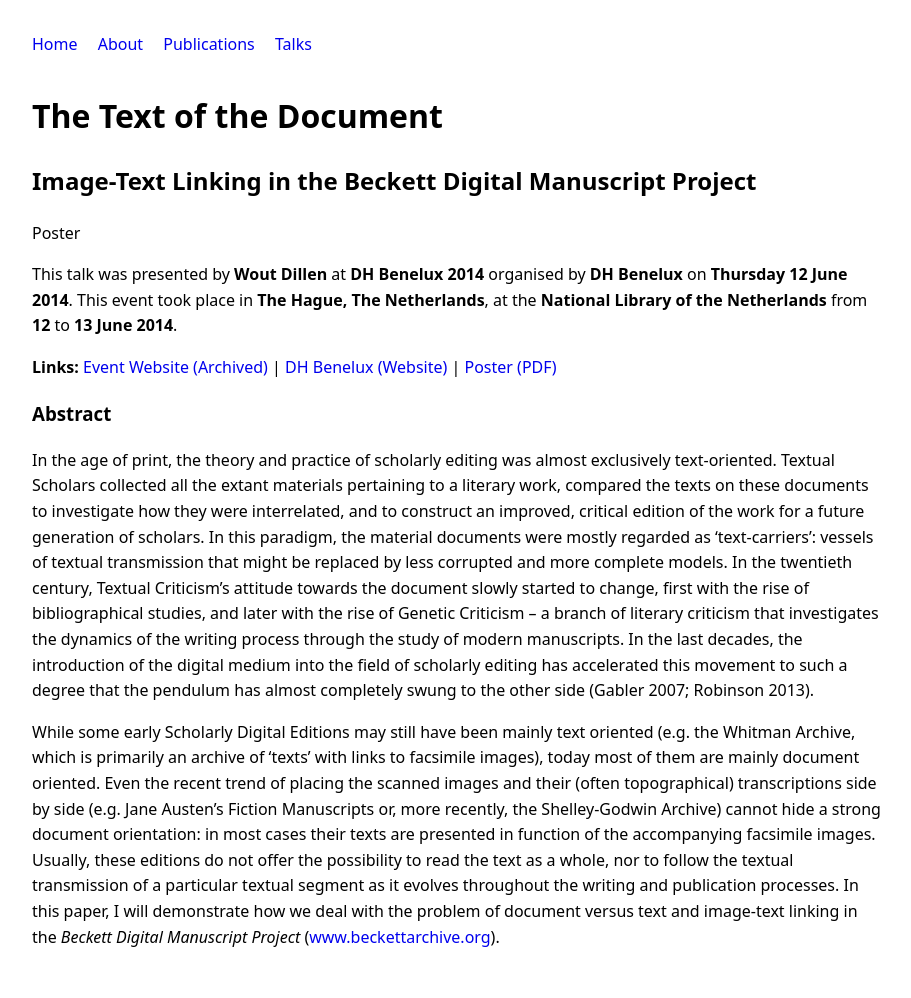
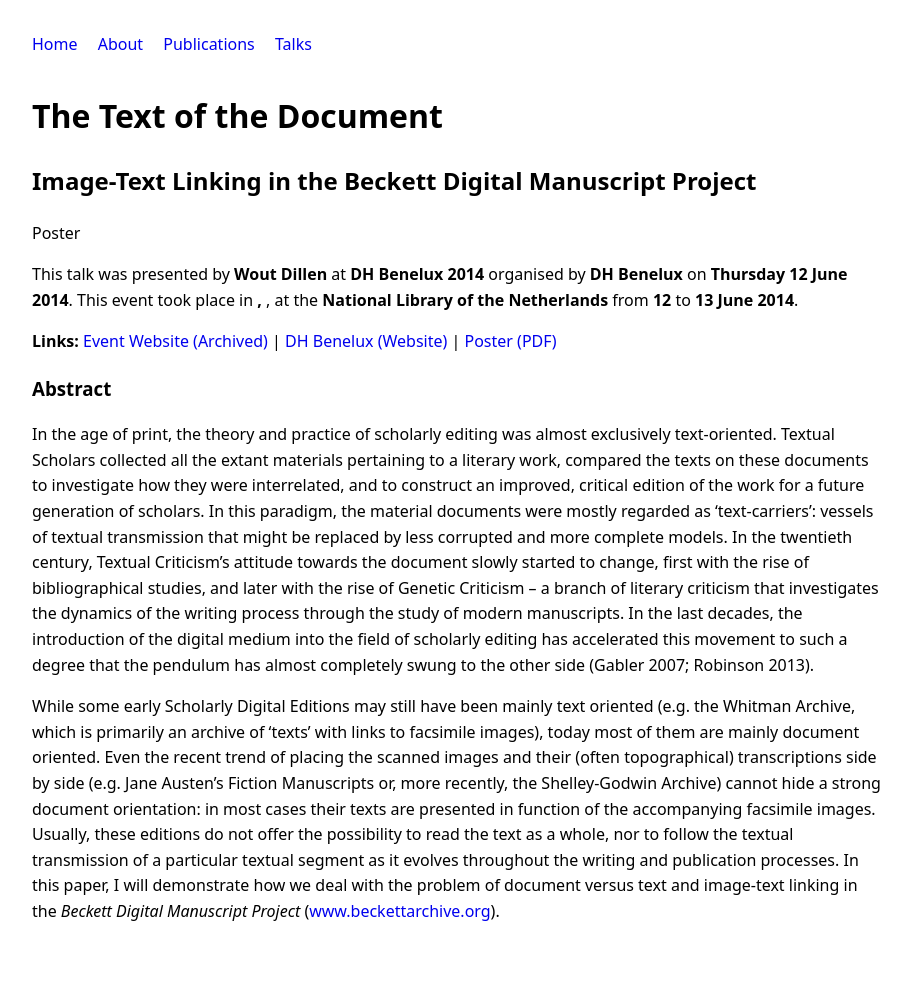
Before and after one commit to WoutDLN/myacweb, a Jekyll site: the page built from _talks/2014-06-12_the-hague_text.md, in a window 1280 px wide. Shown: the whole page, without its empty margins (183-1094 px from the left). Built offline with Jekyll 4.4.1, drawn with Linux system fonts in a browser that asks for light colours; after the commit the page ends 973 px from its top, so only the background shows below that.

Commit message:
allowed for more than one venue and flyer links

```diff
--- a/_layouts/talk.html
+++ b/_layouts/talk.html
@@ -3,7 +3,7 @@ layout: default
 ---
 
 {% assign event = site.data.events[page.event] %}
-{% assign venue = site.data.venues[event.venue] %}
+{% assign venues = event.venue %}
 {% assign organiser = site.data.organisers[event.organiser] %}
 
 
@@ -32,9 +32,23 @@ layout: default
       on <strong>{{ page.date | date: "%A %-d %B %Y" }}</strong>.
     {% endif %}
 
+    {% assign first_venue = site.data.venues[venues.first] %}
+
     This event took place
-    in <strong>{{ venue.city }}, {{ venue.country }}</strong>,
-    at the <strong>{{ venue.name }}</strong>
+    in <strong>{{ first_venue.city }}, {{ first_venue.country }}</strong>,
+    at the
+
+    {% for venue_id in venues %}
+    {% assign venue = site.data.venues[venue_id] %}
+
+    {% if forloop.first %}
+        <strong>{{ venue.name }}</strong>
+    {% elsif forloop.last %}
+        and <strong>{{ venue.name }}</strong>
+    {% else %}
+        , <strong>{{ venue.name }}</strong>
+    {% endif %}
+    {% endfor %}
 
     {% if event.startdate != event.enddate %}
         {% assign start_year = event.startdate | date: "%Y" %}
```
Also changed, not shown: other parts of _layouts/talk.html (+8 -0 lines).
